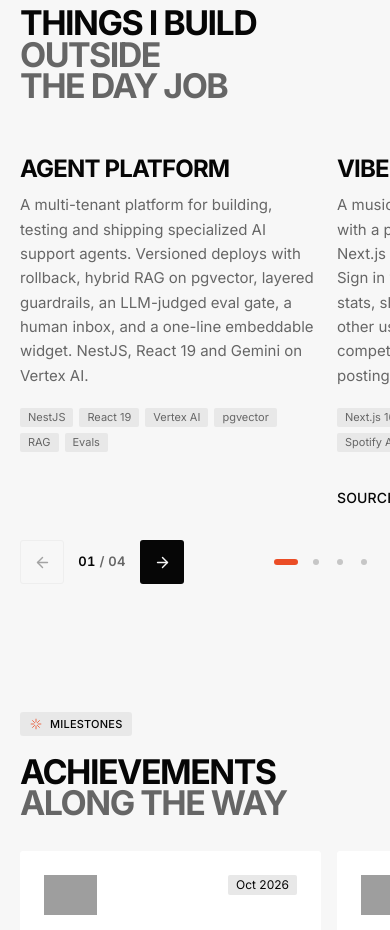
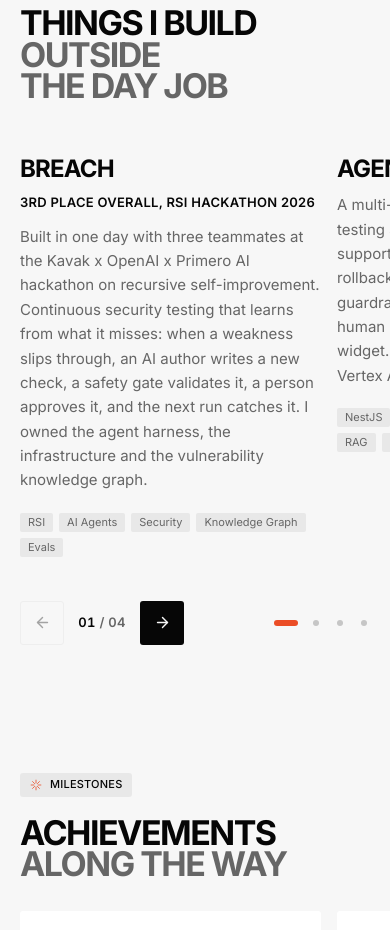
Before and after one commit to ivansmb11/ivan-dev, a Nuxt app: page / in a window 390 px wide. Shown: the part 5020-5950 px from the top of the page. Built offline with nearby package versions, Linux system fonts and the light colour scheme; grey boxes are pictures that could not be loaded.

Commit message:
feat: BREACH in the portfolio, with the bronze medal and a link to the hackathon story
Replaces the "More coming soon" card so the grid stays two by two.

Co-Authored-By: Claude Opus 5.5 <noreply@anthropic.com>

```diff
--- a/app/components/PortfolioSection.vue
+++ b/app/components/PortfolioSection.vue
@@ -8,6 +8,7 @@ import SectionChip from '@/components/ui/SectionChip.vue'
 import SplitHeading from '@/components/ui/SplitHeading.vue'
 import ArrowButton from '@/components/ui/ArrowButton.vue'
 import SwipeDots from '@/components/ui/SwipeDots.vue'
+import BronzeMedal from '@/components/ui/BronzeMedal.vue'
 import { reveal } from '@/motion'
 
 const { t } = useI18n()
@@ -15,6 +16,18 @@ const year = new Date().getFullYear()
 const track = ref(null)
 
 const projects = computed(() => [
+  {
+    key: 'breach',
+    kind: 'framed',
+    slot: 'blog-hack26-team',
+    title: 'BREACH',
+    description: t('portfolio.breach'),
+    tags: ['RSI', 'AI Agents', 'Security', 'Knowledge Graph', 'Evals'],
+    caseStudy: '/blog/kavak-openai-hackathon',
+    cta: t('portfolio.readStory'),
+    label: t('portfolio.hackathon'),
+    medal: { place: 3, text: t('portfolio.thirdPlace') },
+  },
   {
     key: 'agentPlatform',
     kind: 'framed',
@@ -43,13 +56,6 @@ const projects = computed(() => [
     tags: ['GCP', 'Vertex AI', 'LangChain', 'Cloud Run', 'PostgreSQL', 'Zero-Trust'],
     github: 'https://github.com/ivansmb11/vip-data-concierge',
     caseStudy: '/concierge',
-  },
-  {
-    key: 'soon',
-    kind: 'soon',
-    title: t('portfolio.comingSoon'),
-    description: t('portfolio.comingSoonText'),
-    tags: [t('portfolio.inProgress', 'In progress')],
   },
 ])
 </script>
@@ -81,8 +87,13 @@ const projects = computed(() => [
             v-if="project.kind === 'framed'"
             :is="project.caseStudy ? NuxtLink : 'div'"
             v-bind="project.caseStudy ? { to: project.caseStudy, tabindex: -1, 'aria-hidden': 'true' } : {}"
-            class="group block bg-card p-2 shadow-[0_18px_40px_-24px_var(--color-night)] shadow-night/35 sm:p-3"
+            class="group relative block bg-card p-2 shadow-[0_18px_40px_-24px_var(--color-night)] shadow-night/35 sm:p-3"
           >
+            <BronzeMedal
+              v-if="project.medal"
+              :place="project.medal.place"
+              class="absolute -top-4 right-4 z-10 h-20 w-auto drop-shadow-[0_8px_14px_rgba(90,46,18,0.35)] sm:right-6 sm:h-24"
+            />
             <span class="block overflow-hidden">
               <AssetSlot
                 :id="project.slot"
@@ -96,7 +107,7 @@ const projects = computed(() => [
                 <AsteriskMark class="size-3.5 shrink-0 text-accent" />
                 <span class="truncate">{{ project.title }}</span>
               </span>
-              <span class="shrink-0">/{{ t('portfolio.sideProject') }}</span>
+              <span class="shrink-0">/{{ project.label ?? t('portfolio.sideProject') }}</span>
             </span>
           </component>
 
@@ -141,6 +152,9 @@ const projects = computed(() => [
             <h3 class="font-display text-2xl font-bold uppercase leading-none tracking-[-0.035em] md:text-[1.75rem]">
               {{ project.title }}
             </h3>
+            <p v-if="project.medal" class="mt-3 text-[13px] font-semibold uppercase tracking-[0.02em] text-ink">
+              {{ project.medal.text }}
+            </p>
             <p class="mt-3 max-w-[38rem] text-[15px] leading-relaxed text-graphite">{{ project.description }}</p>
             <ul class="mt-5 flex flex-wrap gap-1.5">
               <li
@@ -151,7 +165,7 @@ const projects = computed(() => [
             </ul>
             <div class="mt-auto flex flex-wrap items-center gap-x-6 gap-y-3 pt-6">
               <ArrowButton v-if="project.caseStudy" :to="project.caseStudy">
-                {{ t('portfolio.caseStudy') }}<span class="sr-only">: {{ project.title }}</span>
+                {{ project.cta ?? t('portfolio.caseStudy') }}<span class="sr-only">: {{ project.title }}</span>
               </ArrowButton>
               <a
                 v-if="project.github"
--- a/app/pages/agents.vue
+++ b/app/pages/agents.vue
@@ -81,6 +81,11 @@ Skills: Spring Boot, Java, PostgreSQL, Vue.js, Agile/Lean
 ---
 
 ## Projects
+
+### BREACH
+Built in one day by a team of four (Nicolás Cárdenas, José Daniel Sainz, Gustavo Aispuro and Ivan) at the Kavak x OpenAI x Primero AI hackathon on recursive self-improvement, Mexico City, November 9, 2026. Third place overall. Continuous security testing for live apps you are authorized to test: a library of checks runs against the target and every finding is confirmed by reproducing it. When a weakness slips through, an AI author writes a new check, a safety gate validates it, a person approves it, and the next run catches it. Ivan owned the agent harness, the infrastructure and the vulnerability knowledge graph.
+Tech: RSI, AI Agents, Security, Knowledge Graph, Evals
+Story: https://ivanmendoza.dev/blog/kavak-openai-hackathon
 
 ### Agent Platform
 A multi-tenant platform where a business runs a team of specialized AI support agents. Each tenant gets several agents, each with its own prompt, knowledge, guardrails and API keys. Agent changes go through drafts and ship as semver-tagged deploys with one-click rollback. Context: append-only event log with a sliding window, plus knowledge that goes into the prompt whole when small and switches to hybrid RAG (Gemini embeddings on pgvector and Postgres full-text, merged with reciprocal rank fusion) when large, always filtered per agent. Safety: a fixed security preamble, typed per-agent guardrails, an input sanitizer for injection payloads, a Gemini tool-call abuse detector with three-strike auto-close, and a multilingual human-handoff detector that runs before any LLM call. Quality: a 55-case eval suite across 12 categories, scored by rule checks plus a Gemini judge validated against a human-labeled golden set, shown as a soft gate before deploys. Also a playground pinned to live or draft versions, a human inbox with take-over, analytics, and a dependency-free Shadow DOM widget that streams AI replies over SSE. Built with NestJS 11, Prisma 7, PostgreSQL 16 + pgvector, Redis, Gemini 2.5 Flash on Vertex AI, React 19 + Vite, React Flow, Firebase Auth, Cloud Run and Cloud SQL.
--- a/i18n/locales/en.js
+++ b/i18n/locales/en.js
@@ -58,6 +58,10 @@ export default {
     vibebify: 'A music-focused social media web app with a punk/rock aesthetic. Built with Next.js 16, Supabase, and PostgreSQL. Sign in with Spotify, explore your listening stats, share posts about songs, follow other users, view your Genre DNA, compete in song duels, and maintain daily posting streaks.',
     vipConcierge: 'A Zero-Trust AI Agent on GCP that routes queries to isolated databases based on user identity. Hub-and-Spoke VPC networking with NCC, Private Service Connect, Vertex AI Gemini, and LangChain Function Calling.',
     agentPlatform: 'A multi-tenant platform for building, testing and shipping specialized AI support agents. Versioned deploys with rollback, hybrid RAG on pgvector, layered guardrails, an LLM-judged eval gate, a human inbox, and a one-line embeddable widget. NestJS, React 19 and Gemini on Vertex AI.',
+    breach: 'Built in one day with three teammates at the Kavak x OpenAI x Primero AI hackathon on recursive self-improvement. Continuous security testing that learns from what it misses: when a weakness slips through, an AI author writes a new check, a safety gate validates it, a person approves it, and the next run catches it. I owned the agent harness, the infrastructure and the vulnerability knowledge graph.',
+    hackathon: 'Hackathon',
+    thirdPlace: '3rd place overall, RSI Hackathon 2026',
+    readStory: 'Read the story',
     comingSoon: 'More Coming Soon',
     comingSoonText: "Stay tuned for more projects. I'm always working on something new and exciting.",
     inProgress: 'In progress',
--- a/i18n/locales/es.js
+++ b/i18n/locales/es.js
@@ -65,6 +65,10 @@ export default {
       "Un Agente de IA con Zero-Trust en GCP que enruta consultas a bases de datos aisladas según la identidad del usuario. Redes VPC Hub-and-Spoke con NCC, Private Service Connect, Vertex AI Gemini y LangChain Function Calling.",
     agentPlatform:
       "Una plataforma multi-tenant para construir, probar y publicar agentes de soporte con IA especializados. Deploys versionados con rollback, RAG híbrido sobre pgvector, guardrails en capas, un gate de evals calificado por un LLM, un inbox para humanos y un widget que se integra con una línea. NestJS, React 19 y Gemini en Vertex AI.",
+    breach: 'Construido en un día con tres compañeros en el hackathon de Kavak x OpenAI x Primero AI sobre recursive self-improvement. Pruebas de seguridad continuas que aprenden de lo que se les escapa: cuando una debilidad se pasa, un autor con IA escribe un check nuevo, una compuerta de seguridad lo valida, una persona lo aprueba y la siguiente corrida la encuentra. Llevé el harness del agente, la infraestructura y el knowledge graph de vulnerabilidades.',
+    hackathon: 'Hackathon',
+    thirdPlace: '3er lugar general, RSI Hackathon 2026',
+    readStory: 'Leer la historia',
     comingSoon: "Próximamente",
     comingSoonText:
       "Mantente al tanto para más proyectos. Siempre estoy trabajando en algo nuevo y emocionante.",
```
